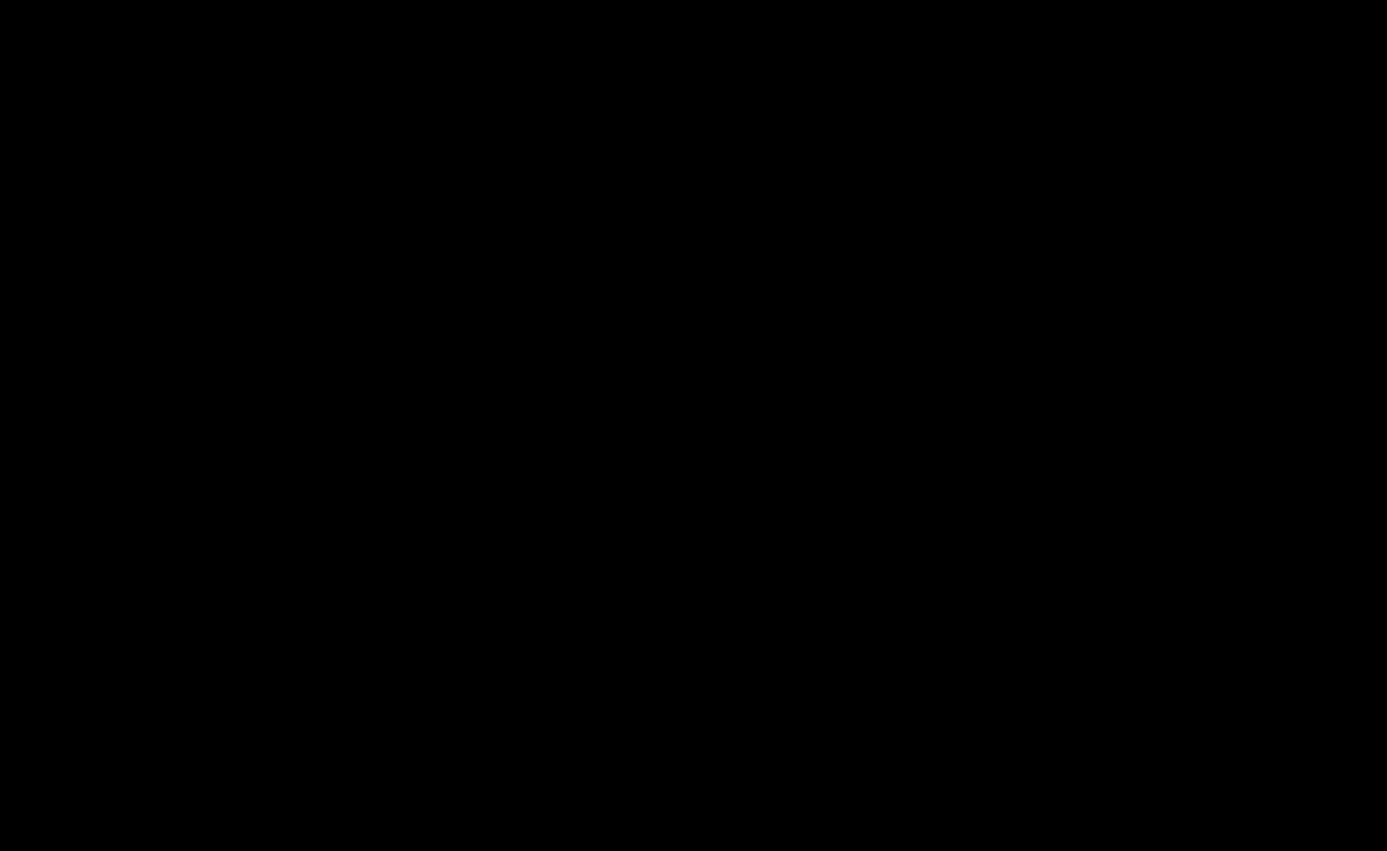
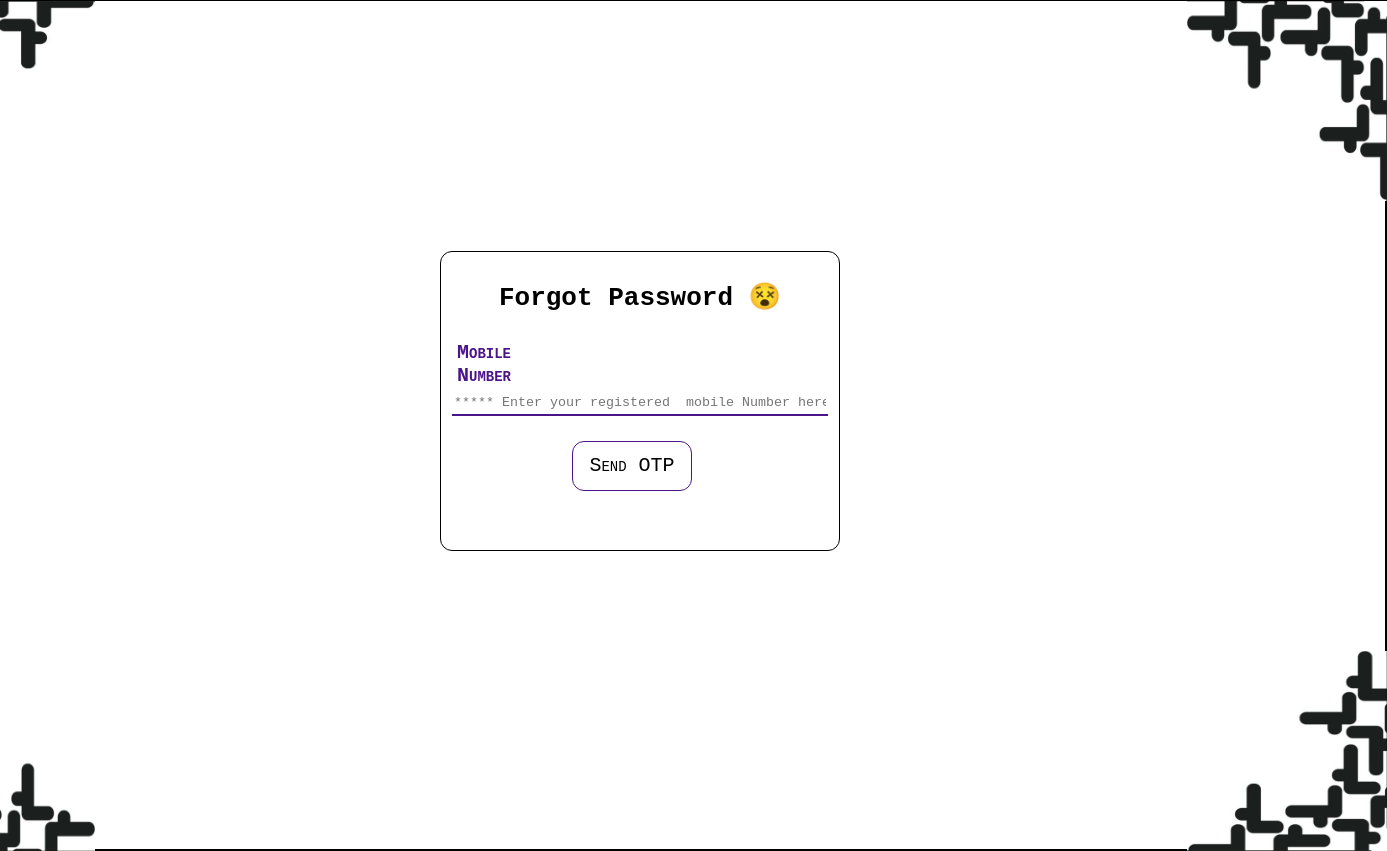
Before and after one commit to AzmatullaKhan/full-stack-react-frontend, a React (Create React App) app: page /resetPassword in a window 1280 px wide. Before the commit this address had no page. Shown: the whole page, 1387 px wide, since content can reach past the window. Before the commit the page ends 800 px from the top, so only its background shows below. Built offline with nearby package versions, Linux system fonts and the light colour scheme.

Commit message:
New Page ResetPassword has been added, Need to complete OTP part ASAP, need to complete Set password UI

```diff
--- a/src/App.js
+++ b/src/App.js
@@ -4,6 +4,7 @@ import { Login } from './pages/login'
 import { SignUp } from './pages/signUp'
 import { Help } from './pages/help'
 import { About } from './pages/about'
+import { ResetPassword } from './pages/resetPassword'
 
 function App() {
   return (
@@ -14,6 +15,7 @@ function App() {
         <Route path='/signUp' element={<SignUp />} />
         <Route path='/help' element={<Help />} />
         <Route path='/about' element={<About />} />
+        <Route path='/resetPassword' element={<ResetPassword />}/>
       </Routes>
     </>
   );
--- a/src/pages/allPages.css
+++ b/src/pages/allPages.css
@@ -735,3 +735,163 @@ hr{
     border-radius: 12px;
     margin: 0px 20px;
 }
+
+
+/* -----------------------------------------------------------------------------------------------------------------------------------------
+-----------------------------------------------------------------------------------------------------------------------------------------
+-----------------------------------------------------------------------------------------------------------------------------------------
+-----------------------------------------------------------------------------------------------------------------------------------------
+----------------------------------------------------------------------------------------------------------------------------------------- */
+
+
+.resetPassword_container_one{
+    height: 850px;
+    width:1492px;
+    padding: 0px 0px;
+    background-color: #fff;
+    border: 1px solid #000;
+}
+
+.resetPassword_container_one_image{
+    pointer-events: none;
+    height:200px;
+    width:200px;
+    position: absolute;
+}
+.resetPassword_container_one_image:nth-child(2){
+    margin-left:1292px;
+    transform: rotate(90deg);
+}
+
+.resetPassword_container_one_image:nth-child(3){
+    margin-top:650px;
+    transform: rotate(-90deg);
+}
+
+.resetPassword_container_one_image:nth-child(4){
+    margin-left:1292px;
+    margin-top: 650px;
+    transform: rotate(180deg);
+}
+
+
+.resetPassword_container_two{
+    height: 300px;
+    width:400px;
+    border:1px solid;
+    margin:250px auto  0px auto;
+    border-radius: 12px;
+    background-color: #fff;
+    display: flex;
+    align-items: center;
+    flex-direction: column;
+    padding: 12px;
+    animation: resetPassword_container_two-animation 1s ease-in-out 0s;
+}
+@keyframes resetPassword_container_two-animation {
+    0%{opacity: 0;}
+    100%{opacity: 1;}
+}
+
+.resetPassword_container_two_label{
+    font-size: 20px;
+    color: #4c1489;
+    font-weight: bolder;
+    font-variant: small-caps;
+    width: 120px;
+    padding: 0px 5px;
+    border-radius: 12px;
+}
+
+.resetPassword_container_two_input{
+    width:376px;
+    height: 30px;
+    position: relative;
+    top: 5px;
+    border-top: none;
+    border-left: none;
+    border-right: none;
+    border-bottom: 2px solid #4c1489;
+    background-color: transparent;
+    color: #000;
+    outline: none;
+}
+
+.resetPassword_container_two_button{
+    height:50px;
+    width:120px;
+    background-color: transparent;
+    outline: none;
+    border: 1.5px solid #4c1489;
+    border-radius: 12px;
+    margin:20px 0px 0px 120px;
+    color: #000;
+    cursor: pointer;
+    backdrop-filter: blur(12px);
+    font-size: 20px;
+    font-variant: small-caps;
+    overflow: hidden;
+    transition: all 0.2s ease-in;
+}
+.resetPassword_container_two_button:hover{
+    background-color: #4c1489;
+    color: #fff;
+}
+
+.resetPassword_container_three_hidden{
+    display: none;
+}
+
+.resetPassword_container_three_button_close{
+    height:50px;
+    width:50px;
+    background-color: transparent;
+    outline: none;
+    border: 1.5px solid ;
+    border-radius: 12px;
+    margin:10px 10px;
+    color: #000;
+    cursor: pointer;
+    backdrop-filter: blur(12px);
+    font-size: 20px;
+    font-variant: small-caps;
+    overflow: hidden;
+    position: absolute;
+    margin:-340px 0px 0px 540px;
+    transition: all 0.4s ease-out;
+    font-size: 30px;
+}
+.resetPassword_container_three_button_close:hover{
+    background-color: #eb4c4c;
+    border: none;
+}
+
+.resetPassword_container_three_input{
+    margin:5px;
+    height:30px;
+    width:30px;
+    text-align: center;
+    font-size: 16px;
+    outline: none;
+    border:1px solid;
+    border-radius: 6px;
+    font-weight: bolder;
+}
+
+.resetPassword_container_three_visible{
+    position:absolute;
+    /* display: block; */
+    top:0px;
+    margin:200px 0px 0px 475px;
+    border-radius:12px;
+    height:400px;
+    width: 600px;
+    border:2px solid #000;
+    display: flex;
+    justify-content: center;
+    align-items: center;
+    flex-direction: column;
+}
+.resetPassword_container_two_hidden{
+    display: none;
+}
--- a/src/pages/login.js
+++ b/src/pages/login.js
@@ -7,6 +7,9 @@ export const Login=()=>{
 
     const handleHomeClick=()=>{
         navigate('/');
+    }
+    const handleReesetClick=()=>{
+        navigate('/resetPassword')
     }
 
     return (
@@ -25,7 +28,7 @@ export const Login=()=>{
                     <label className='login_container_two_label'>Password</label>
                     <input type="password" className='login_container_two_input' placeholder='***** Enter the respective password *****'/>
                 </div>
-                <button className='login_container_two_button_href'>forgot password? reset here</button>
+                <button className='login_container_two_button_href' onClick={handleReesetClick}>forgot password? reset here</button>
                 <button className='login_container_two_button'>Login</button>
                 <img src={require('../images/login-page.png')} alt='img' className='login_container_two_image'/>
                 <button className='login_container_two_button' onClick={handleHomeClick}>Home</button>
--- /dev/null
+++ b/src/pages/resetPassword.js
@@ -0,0 +1,70 @@
+import { useNavigate } from 'react-router-dom';
+import './allPages.css'
+
+export const ResetPassword=()=>{
+
+    const navigate = useNavigate()
+
+    const validateNumber=()=>{
+        let signgup_number=document.getElementById('resetPassword_number');
+        let last_char=signgup_number.value[signgup_number.value.length-1];
+        if(!(last_char>='0' && last_char<='9')){
+            signgup_number.value=signgup_number.value.slice(0, signgup_number.value.length-1);
+            document.getElementById('resetPassword_number_label').style.animation='error_animation-animation 1s ease-in-out 0s'
+            document.getElementById('resetPassword_home').style.pointerEvents='none'
+            setTimeout(()=>{
+                document.getElementById('resetPassword_number_label').style.animation=''
+                document.getElementById('resetPassword_home').style.pointerEvents=''
+            },2000)
+        }
+        else if(signgup_number.value.length>3){
+            let v=signgup_number.value
+            document.getElementById('resetPassword_container_three_numberLast').textContent=v.slice(v.length-3, v.length)
+        }
+    }
+
+    const validate=(e)=>{
+        e.preventDefault();
+
+        document.getElementById('resetPassword_container_three').className='resetPassword_container_three_visible'
+        document.getElementById('resetPassword_container_two').className='resetPassword_container_two_hidden'
+    }
+
+    const otpValidation=(e)=>{
+        e.preventDefault()
+    }
+
+    return(
+        <div className="resetPassword_container_one" id='resetPassword_home'>
+            <img src={require('../images/login.png')} alt='img' className='resetPassword_container_one_image'/>
+            <img src={require('../images/login.png')} alt='img' className='resetPassword_container_one_image'/>
+            <img src={require('../images/login.png')} alt='img' className='resetPassword_container_one_image'/>
+            <img src={require('../images/login.png')} alt='img' className='resetPassword_container_one_image'/>
+            <div className='resetPassword_container_two' id='resetPassword_container_two'>
+                <h1>Forgot Password 😵</h1>
+                <form onSubmit={validate}>
+                    <div style={{display:'flex', flexDirection:'column', margin:"10px 0px", height:"70px"}}>
+                        <label className='resetPassword_container_two_label' id='resetPassword_number_label'>Mobile Number</label>
+                        <input type="text" className='resetPassword_container_two_input' id='resetPassword_number' onChange={validateNumber} maxLength={10} minLength={10} placeholder='***** Enter your registered  mobile Number here *****' required/>
+                    </div>
+                    <button className='resetPassword_container_two_button'>Send OTP</button>
+                </form>
+            </div>
+            <div className='resetPassword_container_three_hidden' id='resetPassword_container_three'>
+                <button className='resetPassword_container_three_button_close' type='button' onClick={()=>{navigate('/login')}}>X</button>
+                <h2>OTP has been sent to the number ending </h2>
+                <h2 style={{marginTop:'-12px', display:'flex', alignItems:'center'}}>with ***** ** <p id='resetPassword_container_three_numberLast'></p> ✅</h2>
+                <p>* Might take some while to receive a OTP</p>
+                <form onSubmit={otpValidation}>
+                    <div style={{display:'flex'}}>
+                        <input type='text' className='resetPassword_container_three_input' onChange={(e)=>{e.target.type='text'; setTimeout(()=>{e.target.type='password'}, 1000)}} minLength={1} maxLength={1} required/>
+                        <input type='text' className='resetPassword_container_three_input' onChange={(e)=>{e.target.type='text'; setTimeout(()=>{e.target.type='password'}, 1000)}} minLength={1} maxLength={1} required/>
+                        <input type='text' className='resetPassword_container_three_input' onChange={(e)=>{e.target.type='text'; setTimeout(()=>{e.target.type='password'}, 1000)}} minLength={1} maxLength={1} required/>
+                       <input type='text' className='resetPassword_container_three_input' onChange={(e)=>{e.target.type='text'; setTimeout(()=>{e.target.type='password'}, 1000)}} minLength={1} maxLength={1} required/>
+                    </div>
+                    <button className='signup_container_three_button' type='submit'>Submit</button>
+                 </form>
+            </div>
+        </div>
+    )
+}
```
